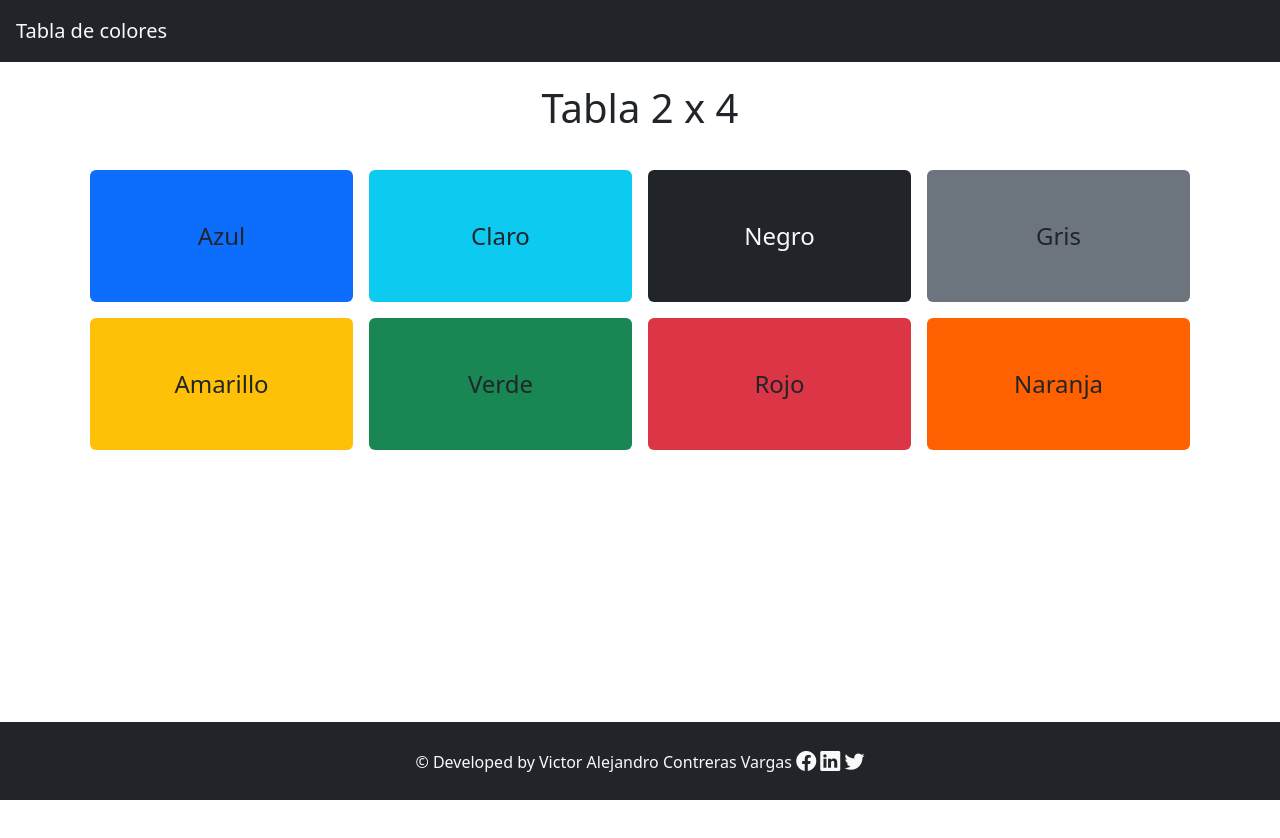
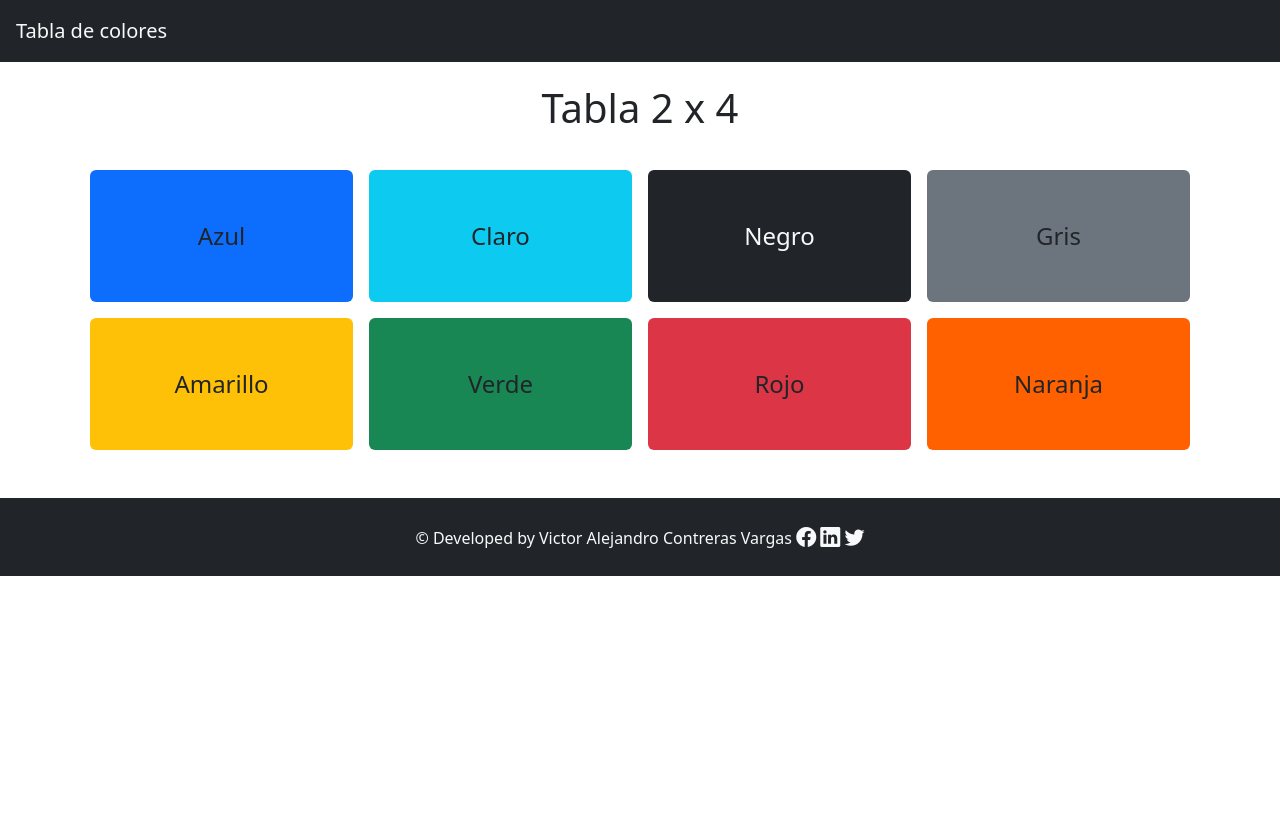
Before and after one commit to vc743/practica-bootstrap-grid, a plain HTML site: page index.html in a window 1280 px wide. After the commit the page ends 800 px from the top, so only its background shows below. Drawn offline with nearby package versions, Linux system fonts and the light colour scheme.

Commit message:
footer test

```diff
--- a/index.html
+++ b/index.html
@@ -1,9 +1,3 @@
-<!--
-    TODO:
-    Add icons to footer.
--->
-
-
 <!DOCTYPE html>
 <html lang="en">
 <head>
@@ -14,11 +8,11 @@
     ">
     <title>Tabla de colores</title>
 </head>
-<body>
+<body class="vh-100">
     <header class="d-flex py-3 bg-dark">
         <span class="fs-5 text-light ps-3">Tabla de colores</span>
     </header>
-    <div class="container vh-100 px-4 text-center">
+    <div class="container h-auto px-4 text-center">
         <p class="fs-1 fw-light pt-3">Tabla 2 x 4</p>
         <div class="row">
             <div class="col-sm-12 col-md-9 col-lg-3 g-3">
@@ -65,7 +59,7 @@
             </div>
         </div>
     </div>
-    <footer class="bg-dark mt-5 fixed-bottom">
+    <footer class="bg-dark mt-5 h-auto">
         <p class="text-center text-light p-4 m-0">
           © Developed by Victor Alejandro Contreras Vargas
           <a target="_blank" href="https://facebook.com"><i class="text-light fs-5 bi bi-facebook"></i></a>
```
